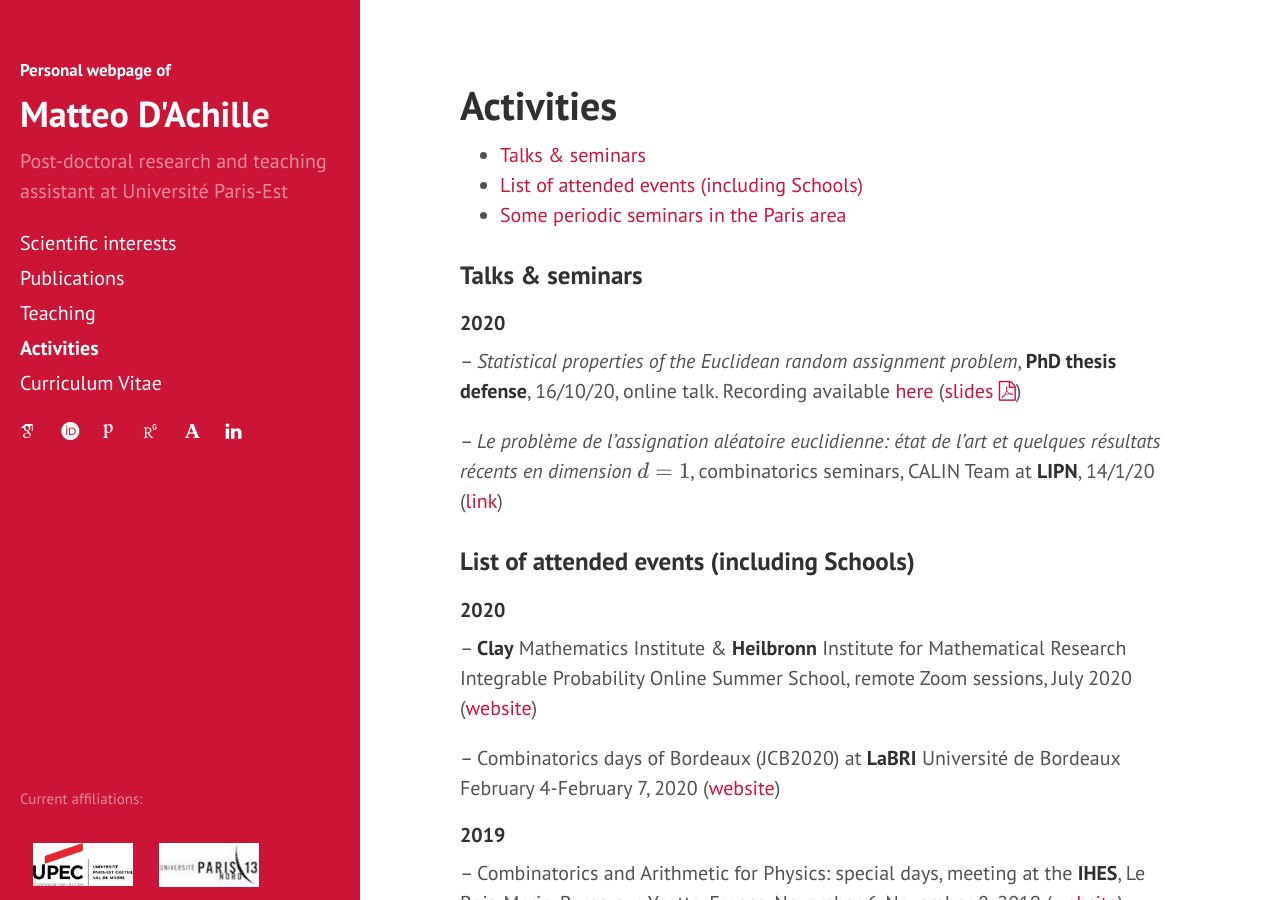
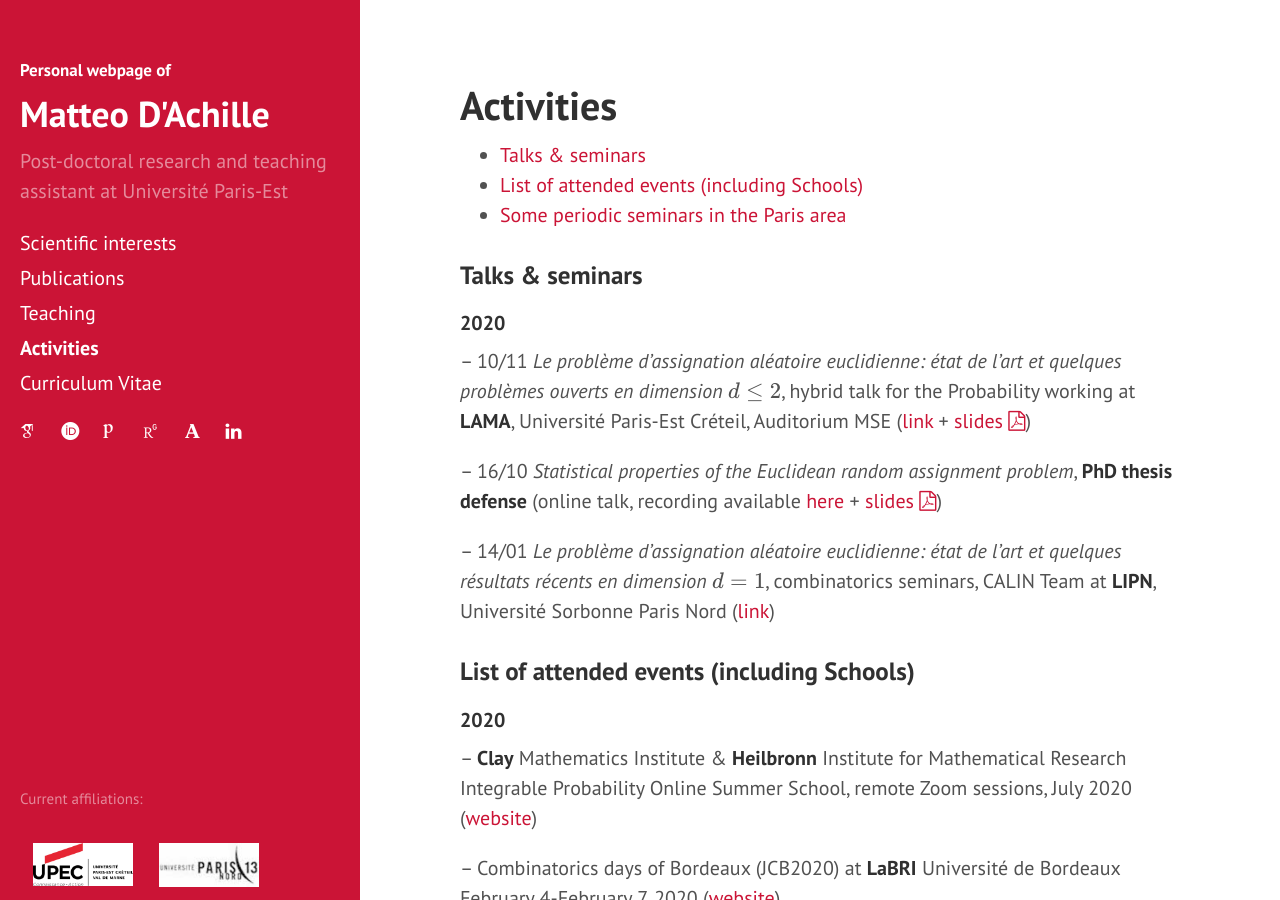
Before and after one commit to matteodachille/matteodachille.github.io, a Jekyll site: the page built from events.md, in a window 1280 px wide and 900 px high. Built offline with Jekyll 4.4.1, drawn with Linux system fonts in a browser that asks for light colours; nearby versions of some CDN libraries; some web fonts are replaced; formulas are drawn with MathJax 3.

Commit message:
Updated activities

```diff
--- a/events.md
+++ b/events.md
@@ -19,10 +19,12 @@ order: 5
 #### 2020
 {: .no_toc}
 
--- _Statistical properties of the Euclidean random assignment problem_, **PhD thesis defense**, 16/10/20, online talk. Recording available [here](https://eu.bbcollab.com/recording/e2afdc2198204451bd3bf8c7de4f1ec7){:target="_blank"} (<a href="{{  site.baseurl }}assets/slides_ERAP_1610.pdf" target="\_blank">slides <i class="fa fa-file-pdf-o" aria-hidden="true"></i></a>)
+-- 10/11 _Le problème d'assignation aléatoire euclidienne: état de l'art et quelques problèmes ouverts en dimension \\(d \leq 2 \\)_, hybrid talk for the Probability working at **LAMA**, Université Paris-Est Créteil, Auditorium MSE ([link](https://lama.u-pem.fr/evenements/seminaire/groupe_de_travail_probabilites/le_probleme_dassignation_aleatoire_euclidienne){:target="_blank"} + <a href="{{  site.baseurl }}assets/slides_ERAP_fr_nov10.pdf" target="\_blank">slides <i class="fa fa-file-pdf-o" aria-hidden="true"></i></a>)
+
+-- 16/10 _Statistical properties of the Euclidean random assignment problem_, **PhD thesis defense** (online talk, recording available [here](https://eu.bbcollab.com/recording/e2afdc2198204451bd3bf8c7de4f1ec7){:target="_blank"} + <a href="{{  site.baseurl }}assets/slides_ERAP_1610.pdf" target="\_blank">slides <i class="fa fa-file-pdf-o" aria-hidden="true"></i></a>)
 
 
--- _Le problème de l'assignation aléatoire euclidienne: état de l'art et quelques résultats récents en dimension \\(d=1\\)_, combinatorics seminars, CALIN Team at **LIPN**, 14/1/20 ([link](https://lipn.univ-paris13.fr/~banderier/Seminaires/){:target="_blank"})
+-- 14/01 _Le problème d'assignation aléatoire euclidienne: état de l'art et quelques résultats récents en dimension \\(d=1\\)_, combinatorics seminars, CALIN Team at **LIPN**, Université Sorbonne Paris Nord ([link](https://lipn.univ-paris13.fr/~banderier/Seminaires/){:target="_blank"})
 
 
 ### List of attended events (including Schools)
```
Also changed, not shown: 1 other file.
